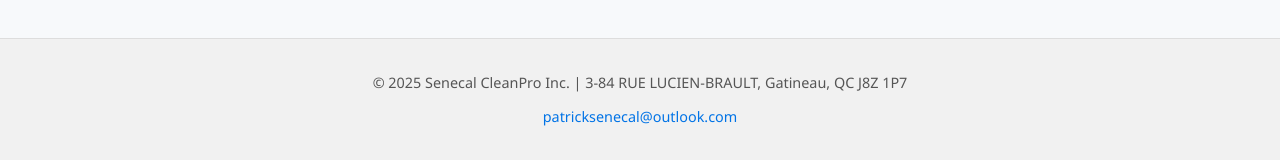
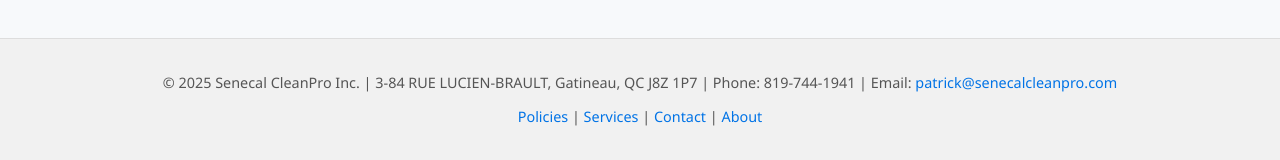
Before and after one commit to hoymac/Senecal, a plain HTML site: page services.html in a window 1280 px wide. Shown: the part 1184-1344 px from the top of the page. Drawn offline with Linux system fonts and the light colour scheme.

Commit message:
Update services.html

```diff
--- a/services.html
+++ b/services.html
@@ -252,8 +252,13 @@
   </main>
 
   <footer>
-    <p>© 2025 Senecal CleanPro Inc. | 3-84 RUE LUCIEN-BRAULT, Gatineau, QC J8Z 1P7</p>
-    <p><a href="mailto:patricksenecal@outlook.com">patricksenecal@outlook.com</a></p>
+    <p>© 2025 Senecal CleanPro Inc. | 3-84 RUE LUCIEN-BRAULT, Gatineau, QC J8Z 1P7 | Phone: 819-744-1941 | Email: <a href="mailto:patrick@senecalcleanpro.com">patrick@senecalcleanpro.com</a></p>
+    <p>
+      <a href="policies.html">Policies</a> |
+      <a href="services.html">Services</a> |
+      <a href="contact.html">Contact</a> |
+      <a href="about.html">About</a>
+    </p>
   </footer>
 </body>
 </html>
```
